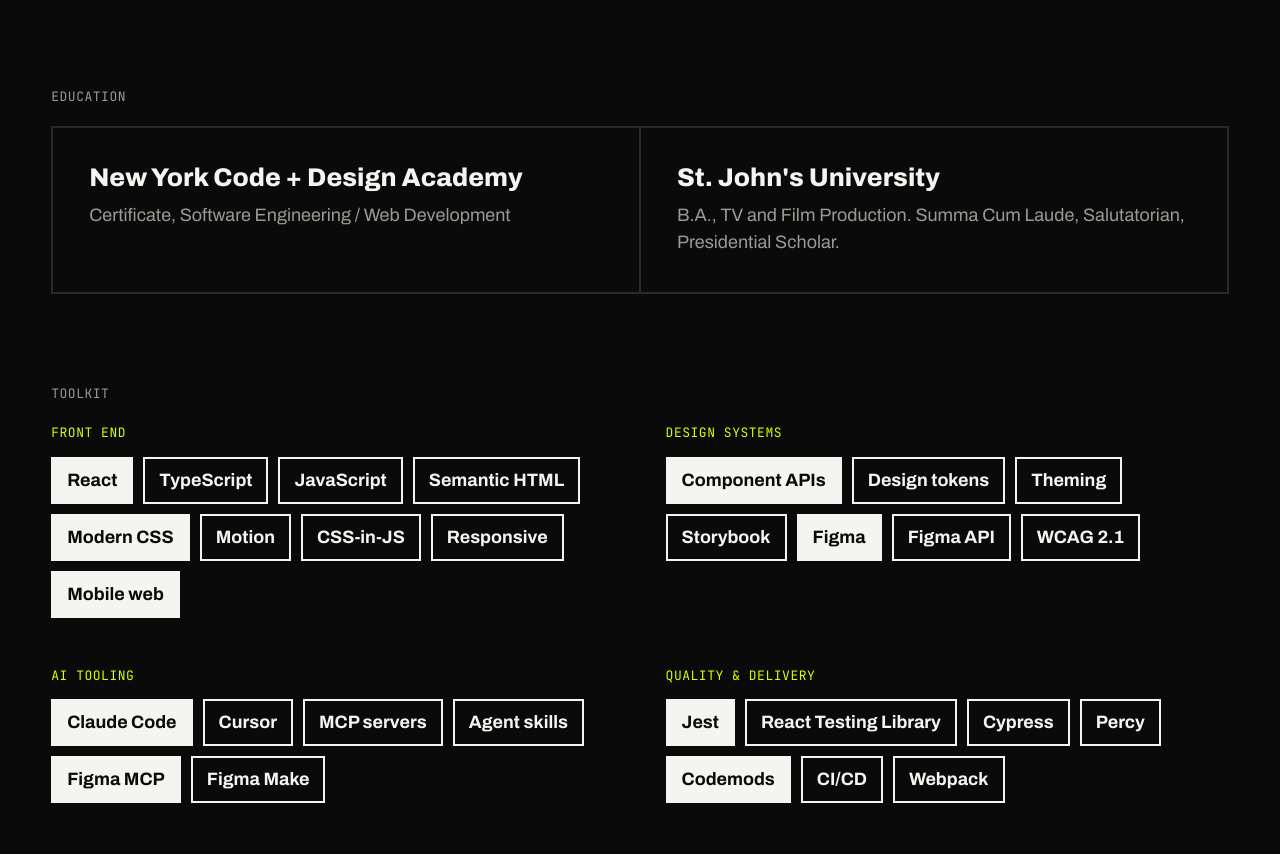
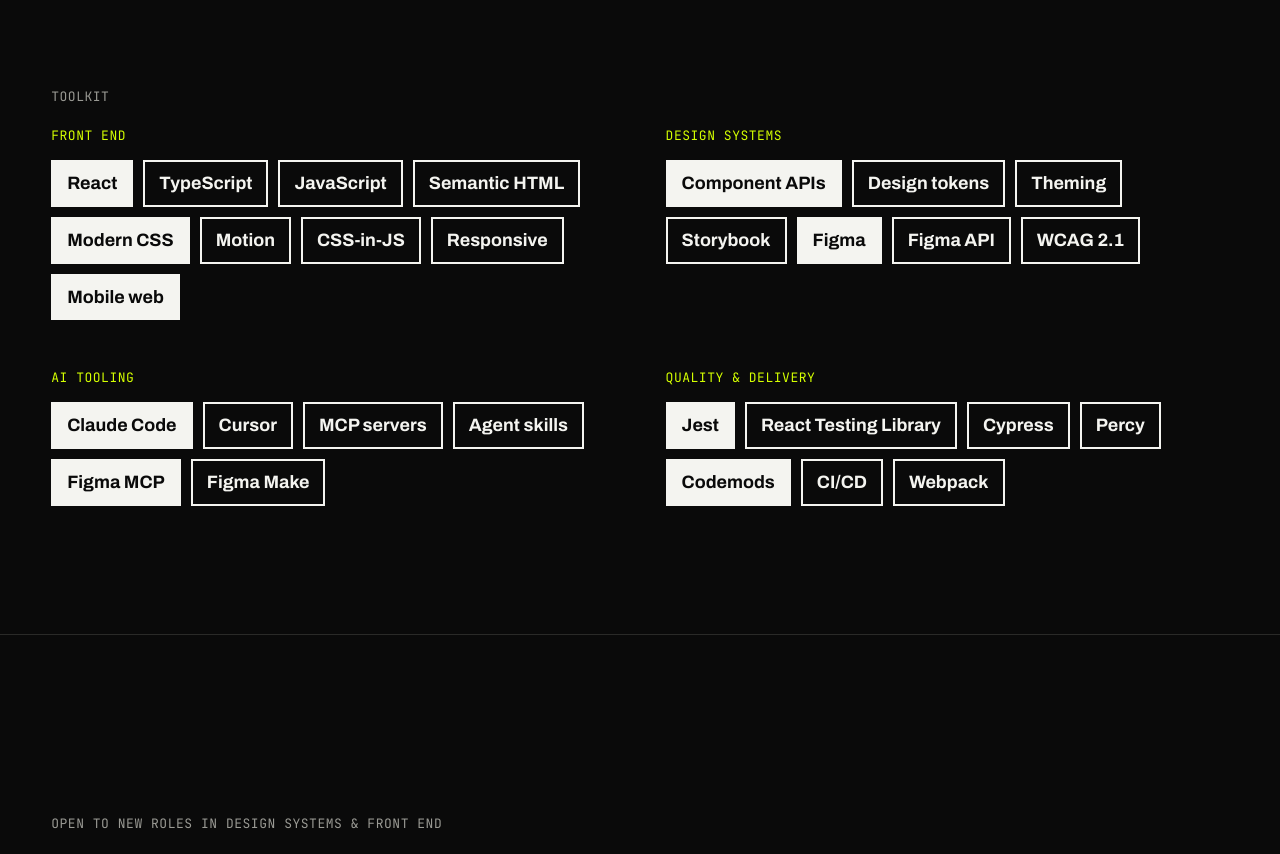
Before and after one commit to itskarl/karlrodulfo.com, a plain HTML site: page index.html in a window 1280 px wide. Shown: the part 5673-6527 px from the top of the page. Drawn offline with Linux system fonts and the light colour scheme.

Commit message:
Remove the education section
Co-Authored-By: Claude Opus 5.5 <noreply@anthropic.com>

```diff
--- a/index.html
+++ b/index.html
@@ -249,12 +249,8 @@
 
   .roles { display: grid; gap: clamp(40px, 5vw, 64px); }
   .role .dates { color: var(--muted); margin-bottom: 10px; }
-  .edu, .toolkit { margin-top: clamp(56px, 7vw, 96px); }
+  .toolkit { margin-top: clamp(56px, 7vw, 96px); }
   .label { color: var(--muted); display: block; margin-bottom: 20px; }
-  .edu-grid { display: grid; grid-template-columns: 1fr 1fr; gap: 2px; background: var(--line); border: 2px solid var(--line); }
-  .edu-grid > div { background: var(--bg); padding: clamp(24px, 3vw, 36px); }
-  .edu-grid h4 { font-weight: 800; font-stretch: 112%; font-size: clamp(22px, 2vw, 28px); line-height: 1.1; margin-bottom: 10px; }
-  .edu-grid p { color: var(--muted); }
   .tool-groups { display: grid; grid-template-columns: 1fr 1fr; gap: clamp(28px, 4vw, 48px) clamp(24px, 4vw, 56px); }
   .tool-groups .mono { display: block; color: var(--accent); margin-bottom: 14px; }
   .tool-groups .chips li { font-size: clamp(16px, 1.4vw, 19px); padding: 8px 14px; }
@@ -364,8 +360,6 @@
   [data-theme="soft"] .card { background: var(--surface); border: 1px solid var(--line); border-radius: 24px; box-shadow: var(--shadow); }
   [data-theme="soft"] .card.inverse { background: linear-gradient(135deg, var(--accent), var(--accent-2)); border-color: transparent; }
 
-  [data-theme="soft"] .edu-grid { background: none; border: 0; gap: 16px; }
-  [data-theme="soft"] .edu-grid > div { background: var(--surface); border: 1px solid var(--line); border-radius: 20px; }
 
   [data-theme="soft"] .chips li {
     border: 1px solid var(--line); border-radius: 999px; background: var(--surface);
@@ -386,7 +380,7 @@
     .num { padding-top: 0; }
     .approach { grid-template-columns: 1fr; }
     .card { min-height: 0; }
-    .edu-grid, .tool-groups { grid-template-columns: 1fr; }
+    .tool-groups { grid-template-columns: 1fr; }
   }
   @media (max-width: 560px) {
     .worked-list { --logo-h: 21px; gap: 18px 32px; }
@@ -621,14 +615,6 @@
         </div>
       </div>
 
-      <div class="edu reveal">
-        <span class="mono label">Education</span>
-        <div class="edu-grid stagger">
-          <div><h4>New York Code + Design Academy</h4><p>Certificate, Software Engineering / Web Development</p></div>
-          <div><h4>St. John's University</h4><p>B.A., TV and Film Production. Summa Cum Laude, Salutatorian, Presidential Scholar.</p></div>
-        </div>
-      </div>
-
       <div class="toolkit reveal">
         <span class="mono label">Toolkit</span>
         <div class="tool-groups">
```
